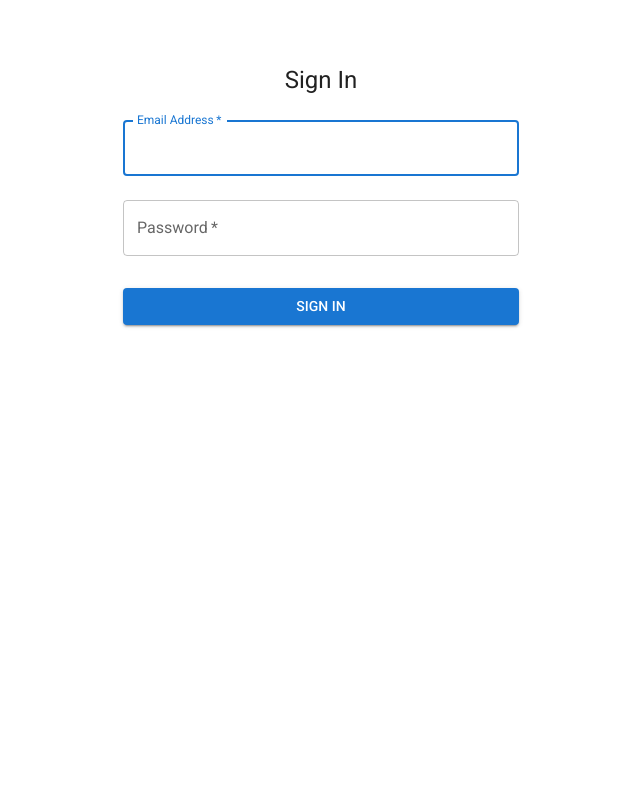
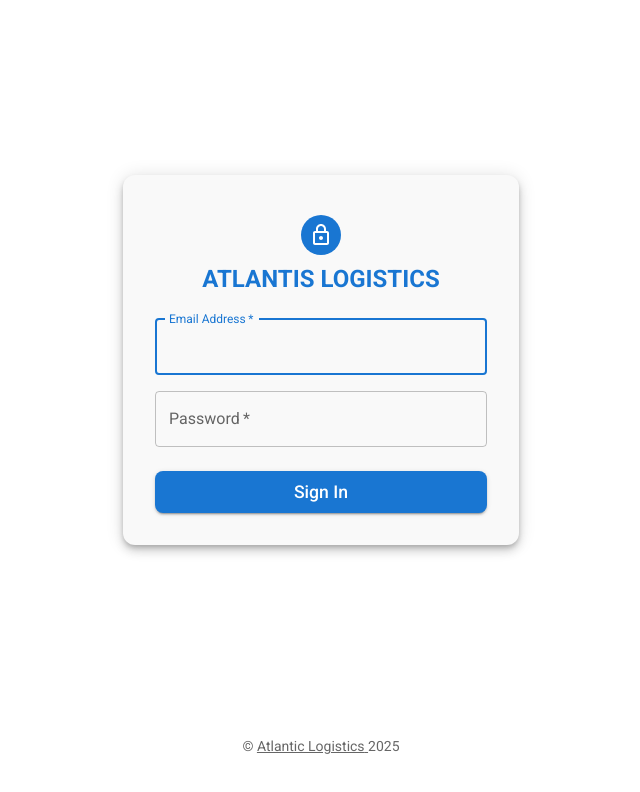
Before and after one commit to CommittedDev/atlantic-logistics-ui, a Next.js app: page /auth/sign-in in a window 1280 px wide. Shown: the top 792 px of the page, without its empty margins (319-959 px from the left). Built offline with nearby package versions, Linux system fonts and the light colour scheme.

Commit message:
latest UI changes

```diff
--- a/src/app/auth/sign-in/page.tsx
+++ b/src/app/auth/sign-in/page.tsx
@@ -1,13 +1,14 @@
 'use client';
 
 import React, {useState} from 'react';
-import {Box, Container, CssBaseline, TextField, Typography} from '@mui/material';
+import {Box, Container, CssBaseline, TextField, Typography, Avatar, Grid2 as Grid, Paper, Link} from '@mui/material';
 import {useDispatch, useSelector} from 'react-redux';
 import type {AppDispatch} from '@/redux/store';
 import {SignIn} from '@/redux/reducers/auth-slice';
 import {useRouter} from 'next/navigation';
 import {selectLoading} from '@/redux/selectors/auth-selector';
 import {LoadingButton} from '@mui/lab';
+import LockOutlinedIcon from '@mui/icons-material/LockOutlined';
 
 const Page = () => {
   const router = useRouter();
@@ -16,25 +17,33 @@ const Page = () => {
   const [username, setUsername] = useState('');
   const [password, setPassword] = useState('');
 
-
   return (
     <Container component="main" maxWidth="xs">
       <CssBaseline />
-      <Box
+      <Grid container justifyContent="center" alignItems="center" sx={{minHeight: '90vh'}}>
+        <Grid size={12}>
+          <Paper
+            elevation={6}
             sx={{
-          marginTop: 8,
+              padding: 4,
               display: 'flex',
               flexDirection: 'column',
               alignItems: 'center',
+              borderRadius: 3,
+              backgroundColor: '#f9f9f9',
             }}>
-        <Typography component="h1" variant="h5">
-          Sign In
+            <Avatar sx={{m: 1, bgcolor: 'primary.main'}}>
+              <LockOutlinedIcon />
+            </Avatar>
+            <Typography component="h1" variant="h5" fontWeight="bold" color="primary.main">
+              ATLANTIS LOGISTICS
             </Typography>
-        <Box component="form" noValidate sx={{mt: 1}}>
+            <Box component="form" noValidate sx={{mt: 3, width: '100%'}}>
+              <Grid container spacing={2}>
+                <Grid size={12}>
                   <TextField
                     value={username}
                     onChange={e => setUsername(e.target.value)}
-            margin="normal"
                     required
                     fullWidth
                     id="email"
@@ -42,11 +51,13 @@ const Page = () => {
                     name="email"
                     autoComplete="email"
                     autoFocus
+                    variant="outlined"
                   />
+                </Grid>
+                <Grid size={12}>
                   <TextField
                     value={password}
                     onChange={e => setPassword(e.target.value)}
-            margin="normal"
                     required
                     fullWidth
                     name="password"
@@ -54,7 +65,10 @@ const Page = () => {
                     type="password"
                     id="password"
                     autoComplete="current-password"
+                    variant="outlined"
                   />
+                </Grid>
+              </Grid>
 
               <LoadingButton
                 loading={isLoading}
@@ -62,11 +76,25 @@ const Page = () => {
                 onClick={() => dispatch(SignIn(username, password, router))}
                 fullWidth
                 variant="contained"
-            sx={{mt: 3, mb: 2}}>
+                sx={{
+                  mt: 3,
+                  fontSize: '1.1rem',
+                  textTransform: 'none',
+                  borderRadius: 2,
+                }}>
                 Sign In
               </LoadingButton>
             </Box>
-      </Box>
+          </Paper>
+        </Grid>
+      </Grid>
+      <Typography variant="body2" color="text.secondary" align="center" sx={{mt: 2}}>
+        {'© '}
+        <Link color="inherit" href="#">
+          Atlantic Logistics{' '}
+        </Link>
+        {new Date().getFullYear()}
+      </Typography>
     </Container>
   );
 };
--- a/src/app/dashboard/page.tsx
+++ b/src/app/dashboard/page.tsx
@@ -7,7 +7,7 @@ const Page = () => {
   const router = useRouter();
 
   useEffect(() => {
-    router.push('/dashboard/home');
+    router.push('/dashboard/your-tasks');
   }, [router]);
 
   return null;
--- a/src/app/dashboard/your-tasks/page.tsx
+++ b/src/app/dashboard/your-tasks/page.tsx
@@ -11,10 +11,10 @@ import SearchIcon from '@mui/icons-material/Search';
 const Page = () => {
   return (
     <Grid container spacing={2}>
-      <Grid size={3}>
+      <Grid size={2.2}>
         <CategoriesSection />
       </Grid>
-      <Grid size={9}>
+      <Grid size={9.8}>
         <Paper variant="outlined" component="form" sx={{p: '2px 4px', display: 'flex', alignItems: 'center', backgroundColor: '#F3F3F3'}}>
           <IconButton sx={{p: '10px'}} aria-label="menu">
             <SearchIcon />
--- a/src/app/layout.tsx
+++ b/src/app/layout.tsx
@@ -10,8 +10,8 @@ import {ThemeProvider} from '@mui/material';
 import React, {ReactNode} from 'react';
 
 export const metadata = {
-  title: 'My App',
-  description: 'My app description',
+  title: 'Atlatic Logistics',
+  description: 'Atlatic Logistics',
 };
 
 const RootLayout = ({children}: {children: ReactNode}) => {
```
Also changed, not shown: src/app/dashboard/account/page.tsx (added, +9 -0 lines), src/app/dashboard/layout.tsx (+41 -37 lines), src/app/dashboard/notifications/page.tsx (added, +9 -0 lines), src/app/dashboard/settings/page.tsx (added, +24 -0 lines), src/app/dashboard/work/page.tsx (added, +9 -0 lines), src/components/your-tasks/categories-section/CategoriesSection.tsx (+34 -25 lines). Lines whose indentation alone changed are shown as unchanged.
